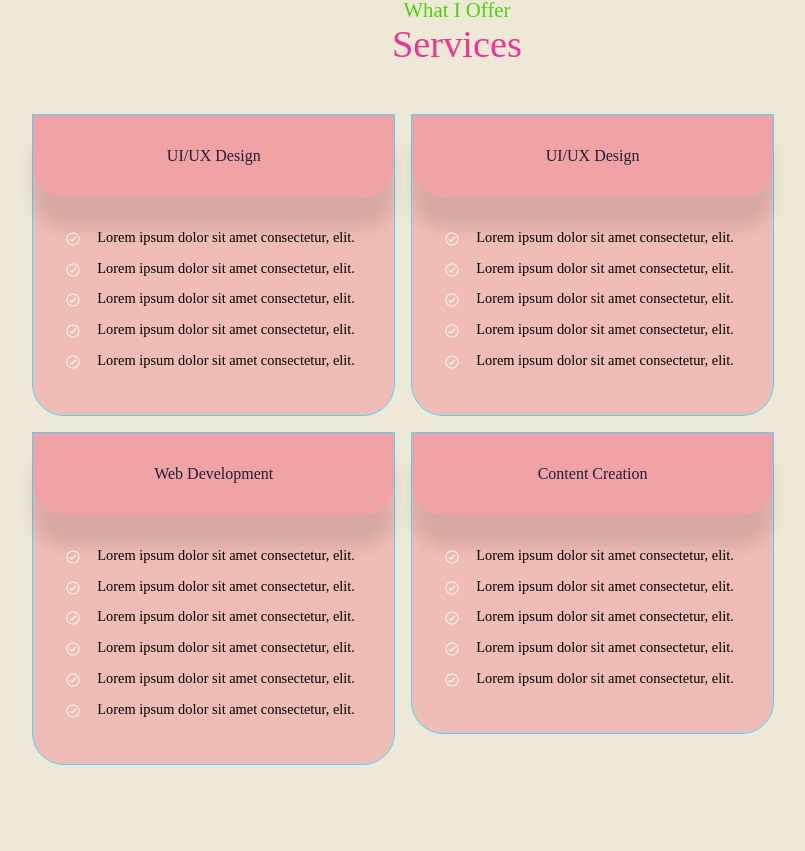
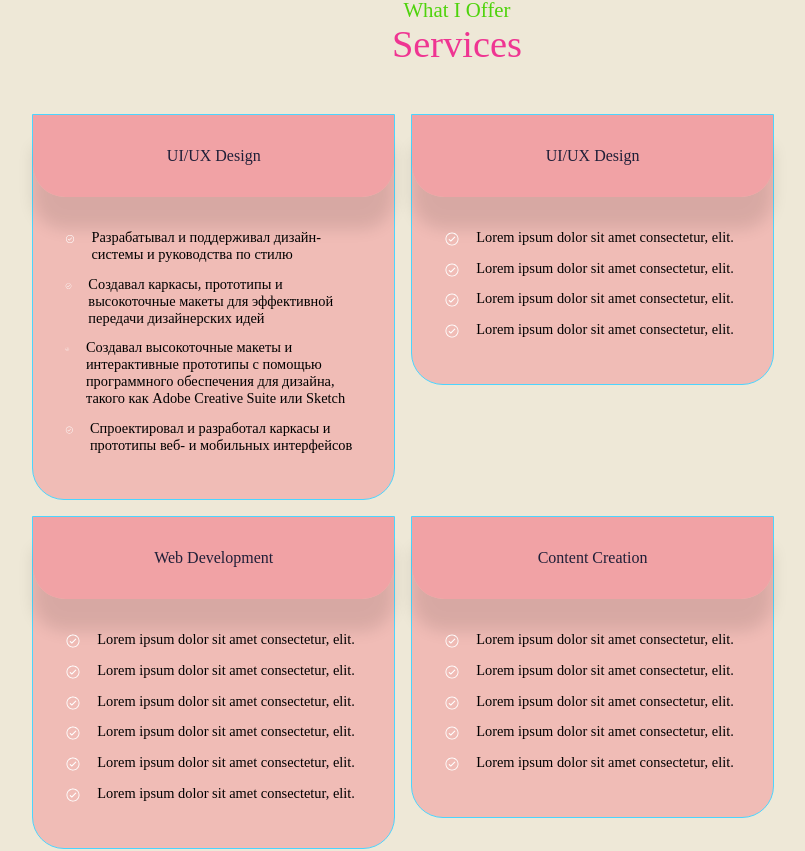
Before and after one commit to pink-doublethink/portfolio-website, a React (Create React App) app: page / in a window 1280 px wide. Shown: the part 1952-2803 px from the top of the page, without its empty margins (183-988 px from the left). Built offline with nearby package versions, Linux system fonts and the light colour scheme.

Commit message:
changed the style structure

```diff
--- a/src/components/contact/Contact.js
+++ b/src/components/contact/Contact.js
@@ -6,7 +6,6 @@ import TG from "../../assets/telegram.svg";
 import VK from "../../assets/vk.svg";
 import WTA from "../../assets/whatsap.svg";
 import { MdOutlineEmail } from "react-icons/md";
-// import { RiMessengerLine } from "react-icons/ri";
 import { BsWhatsapp } from "react-icons/bs";
 import { BsTelegram } from "react-icons/bs";
 
--- a/src/components/experience/Experience.js
+++ b/src/components/experience/Experience.js
@@ -10,116 +10,108 @@ const Experience = () => {
       <section id="services" className={styles.background}>
         <h5 className={styles.subtitle}>What I Offer</h5>
         <h2 className={styles.title}>Services</h2>
-        <div className={`${styles.container} ${styles.services__container}`}>
-          <div className={styles.services__articles}>
-            <article className={styles.services}>
-              <div className={styles.services__head}>
+        <div className={`${styles.container} ${styles.exp__container}`}>
+          <div className={styles.exp__articles}>
+            <article className={styles.exp}>
+              <div className={styles.exp__head}>
                 <h3>UI/UX Design</h3>
               </div>
-              <ul className={styles.services__list}>
+              <ul className={styles.exp__list}>
                 <li>
-                  <IoIosCheckmarkCircleOutline className={styles.services__list_icon} />
+                  <IoIosCheckmarkCircleOutline className={styles.exp__list_icon} />
+                  <p>Разрабатывал и поддерживал дизайн-системы и руководства по стилю</p>
+                </li>
+                <li>
+                  <IoIosCheckmarkCircleOutline className={styles.exp__list_icon} />
+                  <p>Создавал каркасы, прототипы и высокоточные макеты для эффективной передачи дизайнерских идей</p>
+                </li>
+                <li>
+                  <IoIosCheckmarkCircleOutline className={styles.exp__list_icon} />
+                  <p>Создавал высокоточные макеты и интерактивные прототипы с помощью программного обеспечения для дизайна, такого как Adobe Creative Suite или Sketch</p>
+                </li>
+                <li>
+                  <IoIosCheckmarkCircleOutline className={styles.exp__list_icon} />
+                  <p>Спроектировал и разработал каркасы и прототипы веб- и мобильных интерфейсов</p>
+                </li>
+              </ul>
+            </article>
+            <article className={styles.exp}>
+              <div className={styles.exp__head}>
+                <h3>UI/UX Design</h3>
+              </div>
+              <ul className={styles.exp__list}>
+                <li>
+                  <IoIosCheckmarkCircleOutline className={styles.exp__list_icon} />
                   <p>Lorem ipsum dolor sit amet consectetur, elit.</p>
                 </li>
                 <li>
-                  <IoIosCheckmarkCircleOutline className={styles.services__list_icon} />
+                  <IoIosCheckmarkCircleOutline className={styles.exp__list_icon} />
                   <p>Lorem ipsum dolor sit amet consectetur, elit.</p>
                 </li>
                 <li>
-                  <IoIosCheckmarkCircleOutline className={styles.services__list_icon} />
+                  <IoIosCheckmarkCircleOutline className={styles.exp__list_icon} />
                   <p>Lorem ipsum dolor sit amet consectetur, elit.</p>
                 </li>
                 <li>
-                  <IoIosCheckmarkCircleOutline className={styles.services__list_icon} />
-                  <p>Lorem ipsum dolor sit amet consectetur, elit.</p>
-                </li>
-                <li>
-                  <IoIosCheckmarkCircleOutline className={styles.services__list_icon} />
+                  <IoIosCheckmarkCircleOutline className={styles.exp__list_icon} />
                   <p>Lorem ipsum dolor sit amet consectetur, elit.</p>
                 </li>
               </ul>
             </article>
-            <article className={styles.services}>
-              <div className={styles.services__head}>
-                <h3>UI/UX Design</h3>
+            <article className={styles.exp}>
+              <div className={styles.exp__head}>
+                <h3>Web Development</h3>
               </div>
-              <ul className={styles.services__list}>
+              <ul className={styles.exp__list}>
                 <li>
-                  <IoIosCheckmarkCircleOutline className={styles.services__list_icon} />
+                  <IoIosCheckmarkCircleOutline className={styles.exp__list_icon} />
                   <p>Lorem ipsum dolor sit amet consectetur, elit.</p>
                 </li>
                 <li>
-                  <IoIosCheckmarkCircleOutline className={styles.services__list_icon} />
+                  <IoIosCheckmarkCircleOutline className={styles.exp__list_icon} />
                   <p>Lorem ipsum dolor sit amet consectetur, elit.</p>
                 </li>
                 <li>
-                  <IoIosCheckmarkCircleOutline className={styles.services__list_icon} />
+                  <IoIosCheckmarkCircleOutline className={styles.exp__list_icon} />
                   <p>Lorem ipsum dolor sit amet consectetur, elit.</p>
                 </li>
                 <li>
-                  <IoIosCheckmarkCircleOutline className={styles.services__list_icon} />
+                  <IoIosCheckmarkCircleOutline className={styles.exp__list_icon} />
                   <p>Lorem ipsum dolor sit amet consectetur, elit.</p>
                 </li>
                 <li>
-                  <IoIosCheckmarkCircleOutline className={styles.services__list_icon} />
+                  <IoIosCheckmarkCircleOutline className={styles.exp__list_icon} />
+                  <p>Lorem ipsum dolor sit amet consectetur, elit.</p>
+                </li>
+                <li>
+                  <IoIosCheckmarkCircleOutline className={styles.exp__list_icon} />
                   <p>Lorem ipsum dolor sit amet consectetur, elit.</p>
                 </li>
               </ul>
             </article>
-            <article className={styles.services}>
-              <div className={styles.services__head}>
-                <h3>Web Development</h3>
+            <article className={styles.exp}>
+              <div className={styles.exp__head}>
+                <h3>Content Creation</h3>
               </div>
-              <ul className={styles.services__list}>
+              <ul className={styles.exp__list}>
                 <li>
-                  <IoIosCheckmarkCircleOutline className={styles.services__list_icon} />
+                  <IoIosCheckmarkCircleOutline className={styles.exp__list_icon} />
                   <p>Lorem ipsum dolor sit amet consectetur, elit.</p>
                 </li>
                 <li>
-                  <IoIosCheckmarkCircleOutline className={styles.services__list_icon} />
+                  <IoIosCheckmarkCircleOutline className={styles.exp__list_icon} />
                   <p>Lorem ipsum dolor sit amet consectetur, elit.</p>
                 </li>
                 <li>
-                  <IoIosCheckmarkCircleOutline className={styles.services__list_icon} />
+                  <IoIosCheckmarkCircleOutline className={styles.exp__list_icon} />
                   <p>Lorem ipsum dolor sit amet consectetur, elit.</p>
                 </li>
                 <li>
-                  <IoIosCheckmarkCircleOutline className={styles.services__list_icon} />
+                  <IoIosCheckmarkCircleOutline className={styles.exp__list_icon} />
                   <p>Lorem ipsum dolor sit amet consectetur, elit.</p>
                 </li>
                 <li>
-                  <IoIosCheckmarkCircleOutline className={styles.services__list_icon} />
-                  <p>Lorem ipsum dolor sit amet consectetur, elit.</p>
-                </li>
-                <li>
-                  <IoIosCheckmarkCircleOutline className={styles.services__list_icon} />
-                  <p>Lorem ipsum dolor sit amet consectetur, elit.</p>
-                </li>
-              </ul>
-            </article>
-            <article className={styles.services}>
-              <div className={styles.services__head}>
-                <h3>Content Creation</h3>
-              </div>
-              <ul className={styles.services__list}>
-                <li>
-                  <IoIosCheckmarkCircleOutline className={styles.services__list_icon} />
-                  <p>Lorem ipsum dolor sit amet consectetur, elit.</p>
-                </li>
-                <li>
-                  <IoIosCheckmarkCircleOutline className={styles.services__list_icon} />
-                  <p>Lorem ipsum dolor sit amet consectetur, elit.</p>
-                </li>
-                <li>
-                  <IoIosCheckmarkCircleOutline className={styles.services__list_icon} />
-                  <p>Lorem ipsum dolor sit amet consectetur, elit.</p>
-                </li>
-                <li>
-                  <IoIosCheckmarkCircleOutline className={styles.services__list_icon} />
-                  <p>Lorem ipsum dolor sit amet consectetur, elit.</p>
-                </li>
-                <li>
-                  <IoIosCheckmarkCircleOutline className={styles.services__list_icon} />
+                  <IoIosCheckmarkCircleOutline className={styles.exp__list_icon} />
                   <p>Lorem ipsum dolor sit amet consectetur, elit.</p>
                 </li>
               </ul>
--- a/src/components/experience/experience.module.scss
+++ b/src/components/experience/experience.module.scss
@@ -13,26 +13,26 @@
     color: $green-light;
   }
 
-  .services {
+  .exp {
     background: $pink-9;
     border: 1px solid $old-color-primary;
   }
 
-  .services:hover {
+  .exp:hover {
     background: transparent;
     border-radius: $green-light;
   }
 
-  .services__head {
+  .exp__head {
     background: $pink-2;
     box-shadow: 0 2rem 1rem rgba(0, 0, 0, 0.1);
   }
 
-  .services__head h3 {
+  .exp__head h3 {
     color: $old-bg;
   }
 
-  .services__list_icon {
+  .exp__list_icon {
     color: $white;
   }
 }
@@ -50,27 +50,27 @@
     color: $white;
   }
 
-  .services {
+  .exp {
     background: $old-bg-variant;
     border: 1px solid $old-color-primary;
   }
 
-  .services:hover {
+  .exp:hover {
     background: transparent;
     border-radius: $old-color-primary-vr;
   }
 
-  .services__head {
+  .exp__head {
     background: $old-color-primary;
     box-shadow: 0 2rem 1rem rgba(0, 0, 0, 0.1);
   }
 
 
-  .services__head h3 {
+  .exp__head h3 {
     color: $old-bg;
   }
 
-  .services__list_icon {
+  .exp__list_icon {
     color: $old-color-primary;
   }
 }
@@ -86,13 +86,13 @@
   text-align: center;
 }
 
-.services__container {
+.exp__container {
   display: grid;
   grid-template-columns: repeat(12, 1fr);
   gap: .75rem;
 }
 
-.services__articles {
+.exp__articles {
   grid-column: 3 / 10;
   display: grid;
   grid-template-columns: repeat(2, 1fr);
@@ -100,56 +100,56 @@
 }
 
 
-.services {
+.exp {
   border-radius: 0 0 2rem 2rem;
   height: fit-content;
   transition: $transition;
 }
 
-.services:hover {
+.exp:hover {
   cursor: default;
 }
 
-.services__head {
+.exp__head {
   padding: 2rem;
   border-radius: 0 0 2rem 2rem;
 }
 
-.services__head h3 {
+.exp__head h3 {
   font-size: 1rem;
   text-align: center;
 }
 
-.services__list {
+.exp__list {
   padding: 2rem;
 }
 
-.services__list li {
+.exp__list li {
   display: flex;
   gap: 1rem;
   margin-bottom: 0.8rem;
 }
 
-.services__list_icon {
+.exp__list_icon {
   margin-top: 2px;
 }
 
-.services__list p {
+.exp__list p {
   font-size: 0.9rem;
 }
 
 @media screen and (max-width: 1024px) {
-  .services__container {
+  .exp__container {
     grid-template-columns: 1fr 1fr;
     gap: 2rem;
   }
-  .services {
+  .exp {
     height: auto;
   }
 }
 
 @media screen and (max-width: 600px) {
-  .services__container {
+  .exp__container {
     grid-template-columns: 1fr;
     gap: 1.5rem;
   }
--- a/src/components/portfolio/portfolio.module.scss
+++ b/src/components/portfolio/portfolio.module.scss
@@ -1,7 +1,7 @@
 @use '../../scss/abstracts/variables' as *;
 
 .light {
-  .background {
+  .portfolio {
     background-color: hsl(44, 41%, 89%);
   }
 
@@ -41,7 +41,7 @@
 }
 
 .dark {
-  .background {
+  .portfolio {
     background-color: hsl(270, 10%, 20%);
   }
 
```
Also changed, not shown: src/components/about/About.js (+0 -27 lines), src/components/about/about.module.scss (+0 -40 lines), src/components/header/Header.js (+0 -15 lines), src/components/header/header.module.scss (+0 -18 lines), src/components/hero/Hero.js (+7 -7 lines), src/components/hero/hero.module.scss (+12 -12 lines), src/components/portfolio/Portfolio.js (+2 -6 lines).
